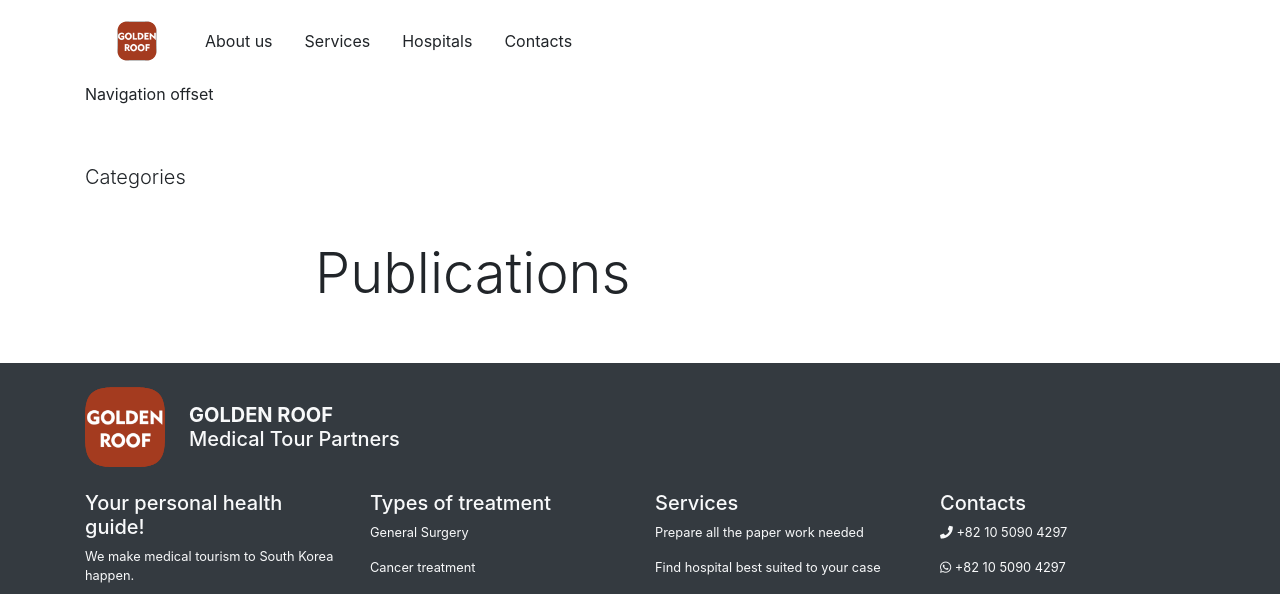
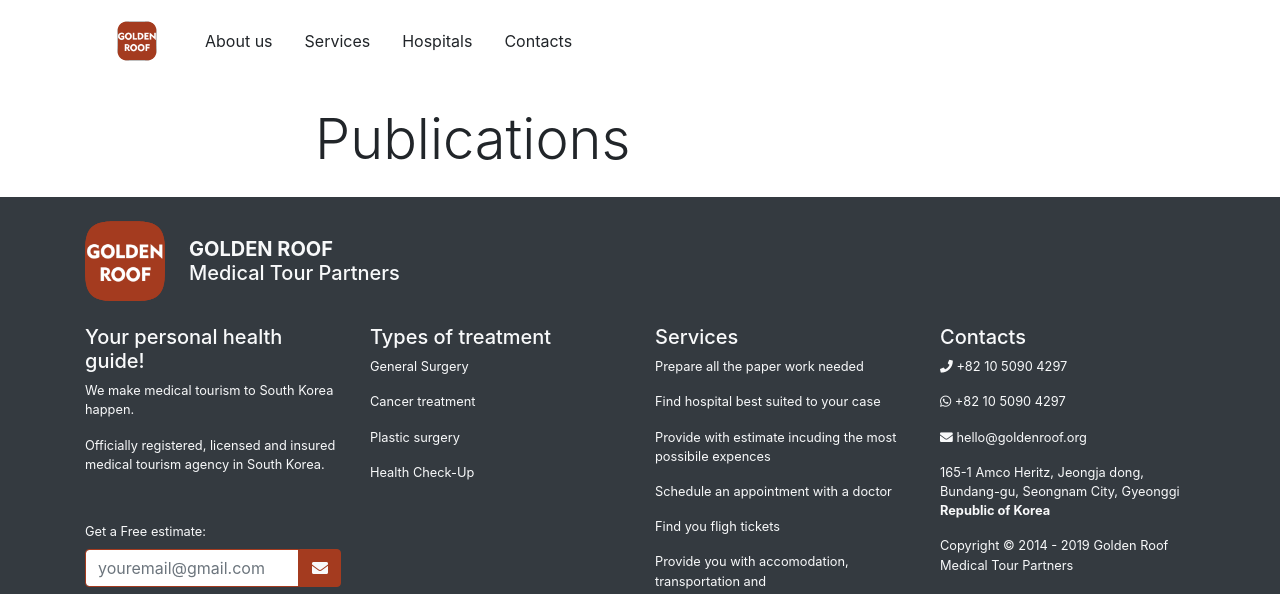
Before and after one commit to almazkun/goldenroofdotorg, a Django app: page /articles/ in a window 1280 px wide. Shown: the top 594 px of the page. Run offline with Django 3.2, Linux system fonts and the light colour scheme; data that the repository does not hold is empty; some libraries are stand-ins or nearby versions.

Commit message:
Articles change to html template

```diff
--- a/templates/article_detail.html
+++ b/templates/article_detail.html
@@ -2,8 +2,7 @@
 {% load static %}
 
 {% block content %}
-    <div style="height:10vh;"></div>
-    <div class="container c-article-body my-4" style="max-width: 680px; min-height:80vh;">
+<div class="container c-article-body my-4" style="max-width: 680px;">
         <h1 class="mt-4 display-4">{{ article.title }}</h1>
         <p class="lead mt-2">{{ article.description }}</p>
         <div class="d-flex mt-3 mb-4">
@@ -13,7 +12,7 @@
             <div class="c-center pl-2">
                 <h6 class="mb-0">{{ article.author.first_name }} {{ article.author.last_name }}
                 </br>
-                <span class="text-muted">{{ article.updated_on|date:"M j, y" }}</span></h6>
+                <span class="text-muted">{{ article.updated_on|date:"M j, Y" }}</span></h6>
             </div>
         </div>
         <figure class="mt-4">
--- a/templates/articles.html
+++ b/templates/articles.html
@@ -1,30 +1,21 @@
 {% extends "base.html" %}
 
 {% block content %}
-    <div style="height:10vh;">Navigation offset</div>
-    <div class="lead">Categories</div>
-    <div class="my-4 py-4 container" style="max-width: 680px;">
 
+    <div class="my-4  container" style="max-width: 680px;">
         <h1 class="display-4">Publications</h1>
         {% for article in articles %}
-                <div class="">
-                    <a href="{% url "detail" article.slug %}">
-                        <div class="">
+            <a class="m-4" href="{% url "detail" article.slug %}">
                     <p class="m-0 text-uppercase text-muted">{{ article.category }}</p>
                     <h2 class="c-display-5 font-weight-bold">{{ article.title }}</h2>
                     <p class="lead">{{ article.description }}</p>
                     <div>
                         <h6 class="mb-0">{{ article.author.first_name }} {{ article.author.last_name }}
                         </br>
-                                <span class="text-muted">{{ article.updated_on|date:"M j, y" }} <i class="fas fa-heart m-2"></i>{{ article.views }}</span></h6>
+                        <span class="text-muted">{{ article.updated_on|date:"M j, Y" }} <i class="fas fa-heart m-2"></i>{{ article.views }}</span></h6>
                     </div>
-                        </div>
-
             </a>
-                </div>
         {% endfor %}
-
-
     </div>
 
 {% endblock content%}
```
Also changed, not shown: static/css/style.css (+1 -9 lines). Lines whose indentation alone changed are shown as unchanged.
